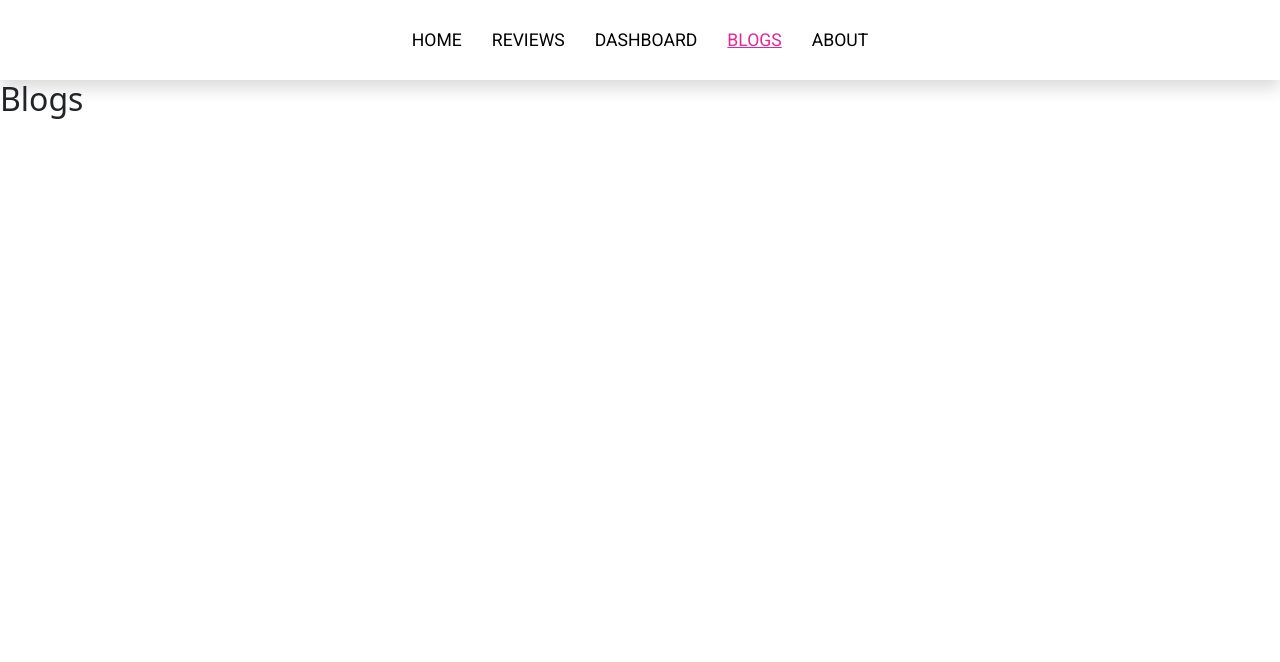
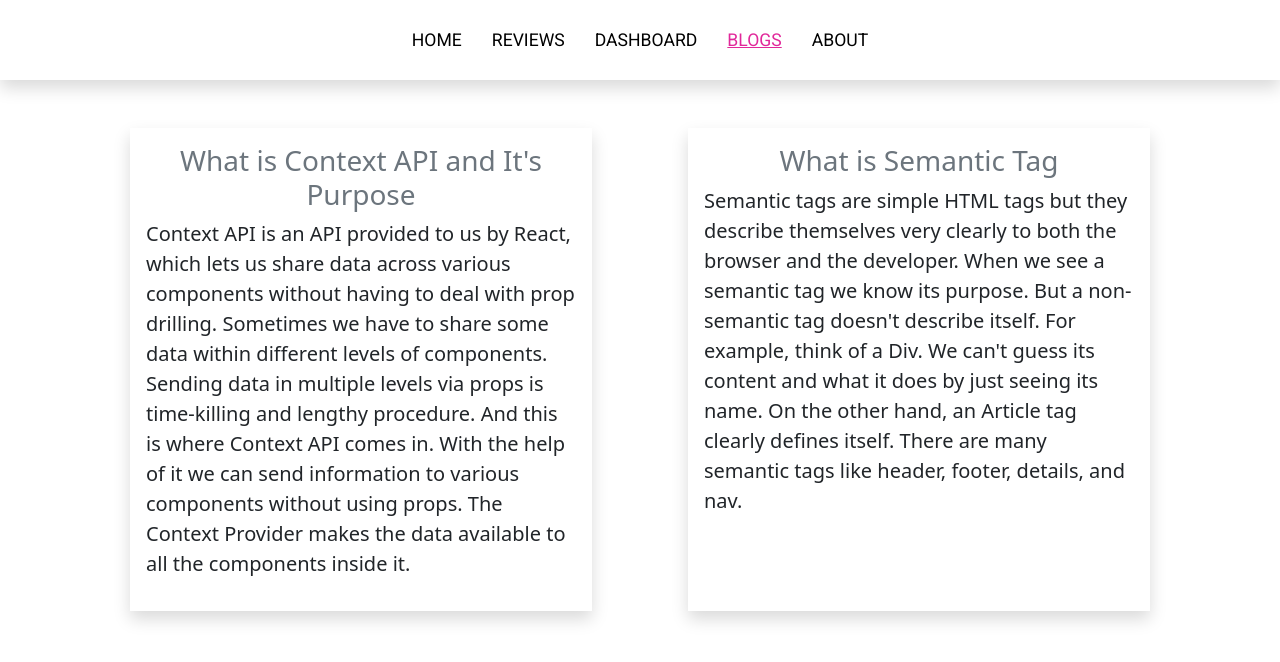
Before and after one commit to mohammadtanim24h/snap-away, a React (Create React App) app: page /blogs in a window 1280 px wide. Shown: the top 662 px of the page. Built offline with nearby package versions, Linux system fonts and the light colour scheme.

Commit message:
blogs added and answers to question added

```diff
--- a/src/components/Blogs/Blogs.css
+++ b/src/components/Blogs/Blogs.css
@@ -0,0 +1,4 @@
+.blogs {
+    display: grid;
+    grid-template-columns: 1fr 1fr;
+}
--- a/src/components/Blogs/Blogs.js
+++ b/src/components/Blogs/Blogs.js
@@ -3,8 +3,15 @@ import './Blogs.css';
 
 const Blogs = () => {
     return (
-        <div>
-            <h2>Blogs</h2>
+        <div className='blogs container'>
+            <div className='blog shadow p-3 m-5'>
+                <h3 className='text-secondary text-center'>What is Context API and It's Purpose</h3>
+                <p className='lead'>Context API is an API provided to us by React, which lets us share data across various components without having to deal with prop drilling. Sometimes we have to share some data within different levels of components. Sending data in multiple levels via props is time-killing and lengthy procedure. And this is where Context API comes in. With the help of it we can send information to various components without using props. The Context Provider makes the data available to all the components inside it.</p>
+            </div>
+            <div className='blog shadow p-3 m-5'>
+                <h3 className='text-secondary text-center'>What is Semantic Tag</h3>
+                <p className='lead'>Semantic tags are simple HTML tags but they describe themselves very clearly to both the browser and the developer. When we see a semantic tag we know its purpose. But a non-semantic tag doesn't describe itself. For example, think of a Div. We can't guess its content and what it does by just seeing its name. On the other hand, an Article tag clearly defines itself. There are many semantic tags like header, footer, details, and nav.</p>
+            </div>
         </div>
     );
 };
--- a/src/components/RevenueAreaChart/RevenueAreaChart.js
+++ b/src/components/RevenueAreaChart/RevenueAreaChart.js
@@ -4,7 +4,6 @@ import useChart from "../../hooks/useChart";
 
 const RevenueAreaChart = () => {
     const chart = useChart();
-    console.log(chart);
     return (
         <div>
             <h2 className="text-secondary chart-title">Investment Vs Revenue</h2>
```
